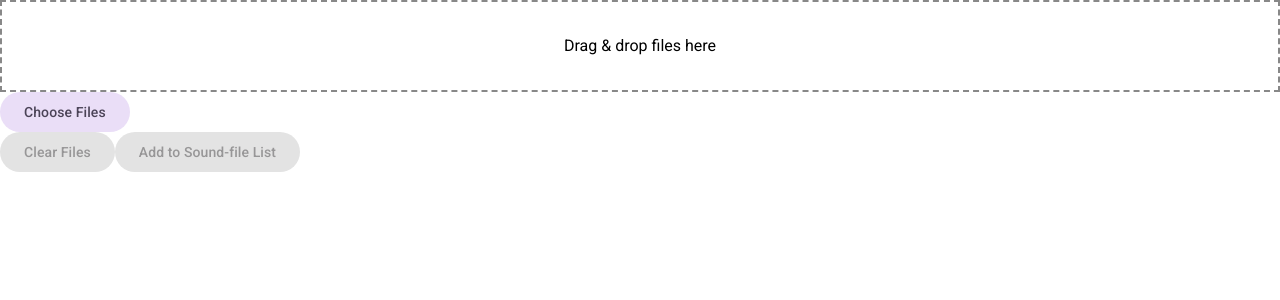
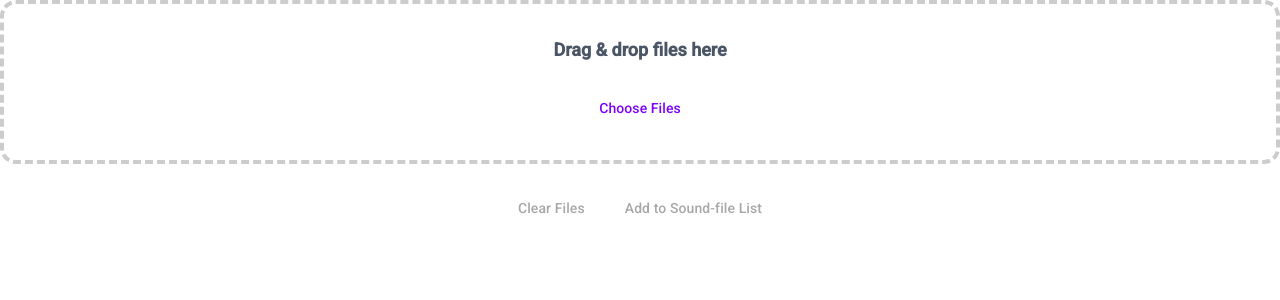
Before and after one commit to paul-schein/SoundCaseOpener, an Angular app in the folder frontend/: page /admin-dashboard in a window 1280 px wide. Shown: the top 300 px of the page. Built offline with nearby package versions, Linux system fonts and the light colour scheme.

Commit message:
Design file uploader

```diff
--- a/frontend/src/app/admin-dashboard/file-upload/file-upload.html
+++ b/frontend/src/app/admin-dashboard/file-upload/file-upload.html
@@ -1,25 +1,26 @@
 <div
-  class="drop-zone"
-  [class.dragover]="isDragOver()"
+  class="drop-zone border-4 border-dashed border-gray-300 rounded-2xl p-8 text-center transition-colors duration-300"
+  [class.bg-blue-50]="isDragOver()"
   (dragover)="onDragOver($event)"
   (dragleave)="onDragLeave($event)"
   (drop)="onDrop($event)"
 >
-  <p>Drag & drop files here</p>
+  <p class="text-lg font-semibold text-gray-600 mb-4">Drag & drop files here</p>
   <input type="file" (change)="onFileSelected($event)" multiple hidden #fileInput>
+  <button mat-button type="button" (click)="fileInput.click()" class="mt-2">Choose Files</button>
 </div>
-<button matButton="tonal" type="button" (click)="fileInput.click()">Choose Files</button>
-<div class="file-actions">
+
+<div class="file-actions flex gap-4 mt-6 justify-center">
   @if (files().length > 0) {
-    <button matButton="tonal" type="button" (click)="clearFiles()">Clear Files</button>
-    <button matButton="tonal" type="button" (click)="pushFiles()">Add to Sound-file List</button>
+    <button mat-button color="warn" type="button" (click)="clearFiles()">Clear Files</button>
+    <button mat-button color="primary" type="button" (click)="pushFiles()">Add to Sound-file List</button>
   } @else {
-    <button matButton="tonal" disabled type="button">Clear Files</button>
-    <button matButton="tonal" disabled type="button">Add to Sound-file List</button>
+    <button mat-button disabled type="button">Clear Files</button>
+    <button mat-button disabled type="button">Add to Sound-file List</button>
   }
 </div>
 
-<ul>
+<ul class="mt-6 list-disc list-inside text-gray-700 max-w-md mx-auto">
   @for (file of files(); track file.name) {
     <li>{{ file.name }}</li>
   }
--- a/frontend/src/app/admin-dashboard/file-upload/file-upload.scss
+++ b/frontend/src/app/admin-dashboard/file-upload/file-upload.scss
@@ -1,10 +1,27 @@
 .drop-zone {
-  border: 2px dashed #888;
+  border: 4px dashed #ccc;
+  border-radius: 1rem;
   padding: 2rem;
   text-align: center;
-  cursor: pointer;
-  transition: background 0.2s;
+  transition: background-color 0.3s ease;
 }
+
 .drop-zone.dragover {
-  background: #e0e7ff;
+  background-color: #ebf8ff; // light blue
 }
+
+.file-actions {
+  display: flex;
+  gap: 1rem;
+  justify-content: center;
+  margin-top: 1.5rem;
+}
+
+ul {
+  margin-top: 1.5rem;
+  list-style: disc inside;
+  color: #444;
+  max-width: 600px;
+  margin-left: auto;
+  margin-right: auto;
+}
```
Also changed, not shown: 1 other file (tests, documents, lock files or other folders).
